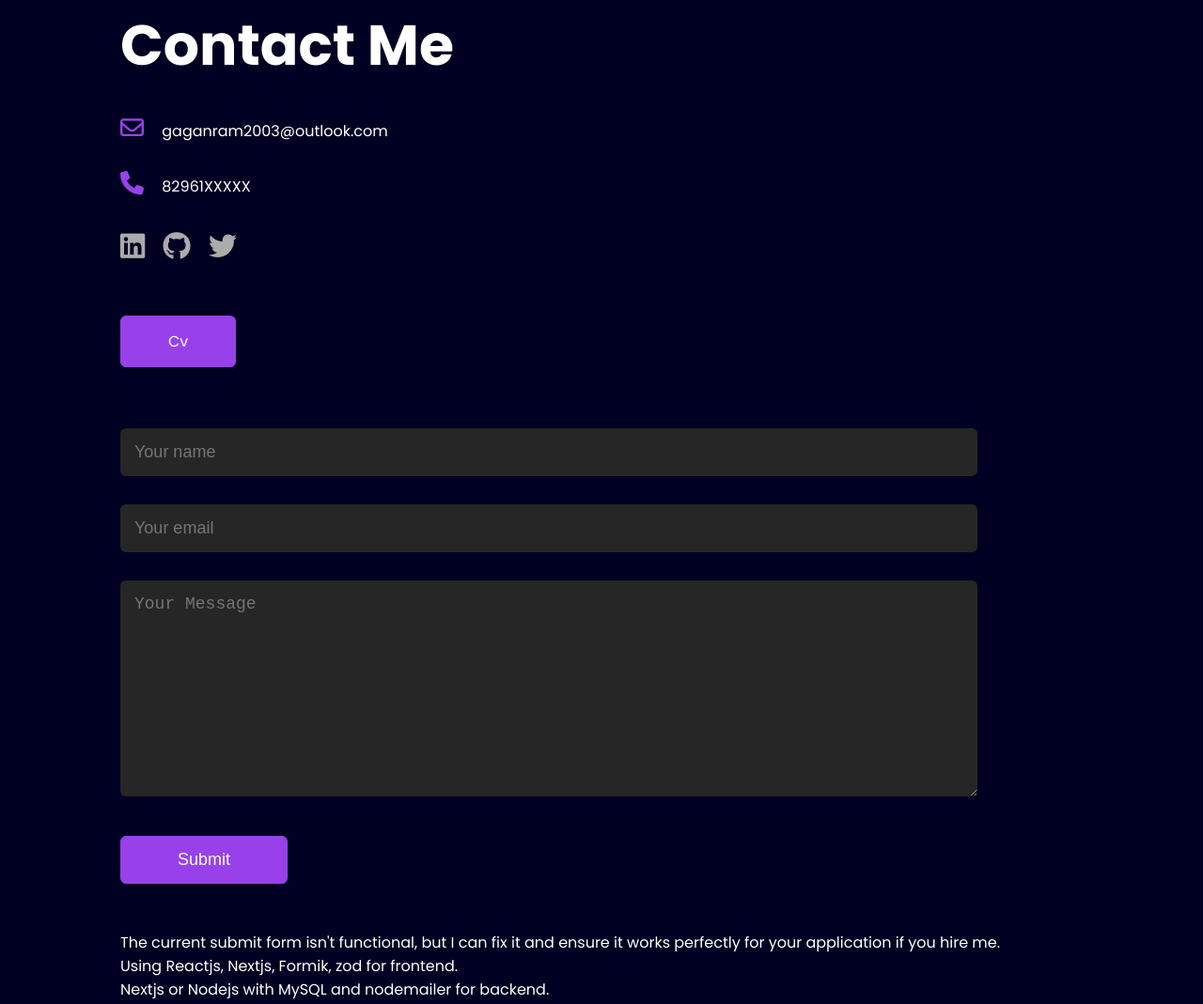
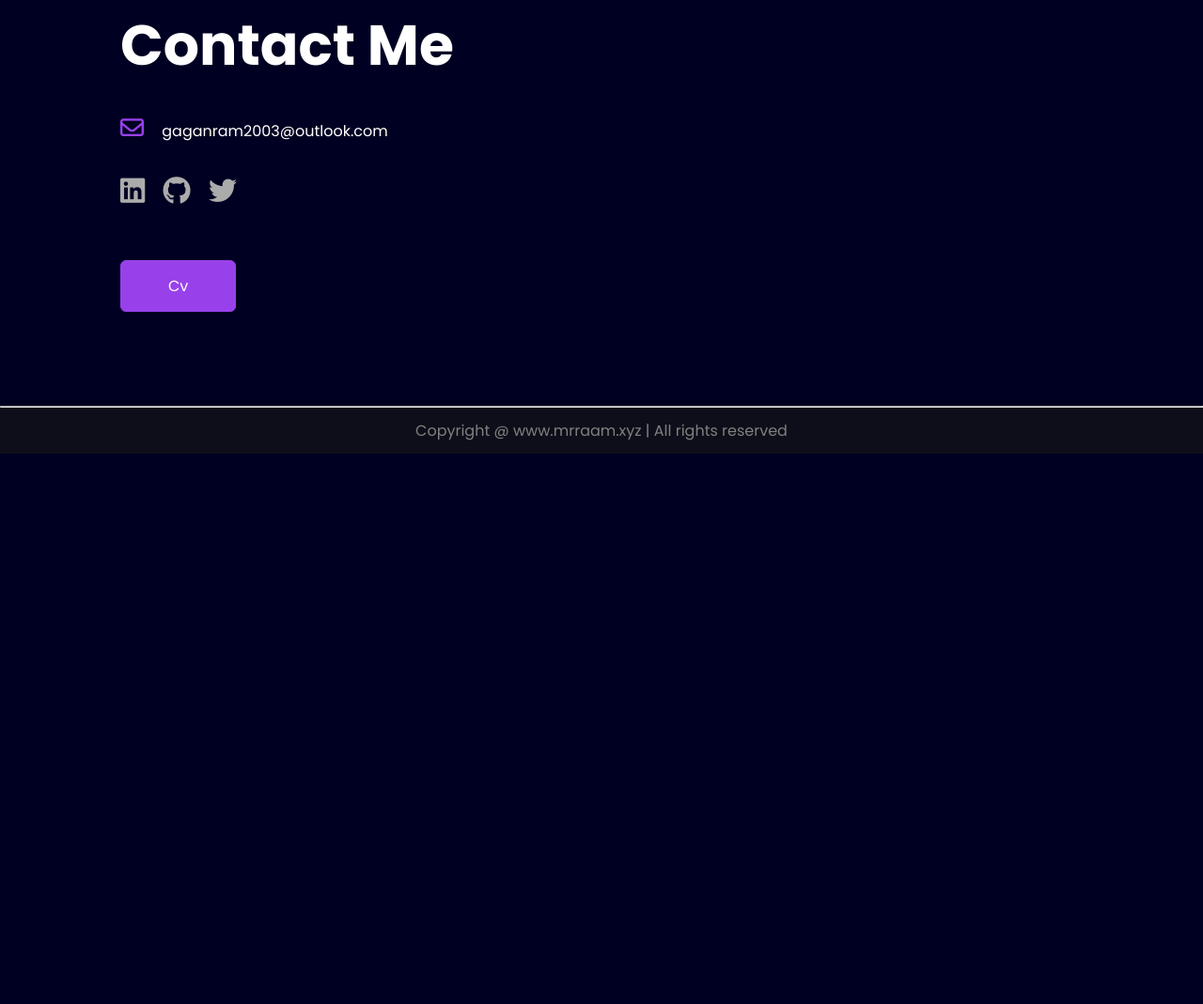
Before and after one commit to Gagan-Ram/mrraam, a plain HTML site: page index.html in a window 1280 px wide. Shown: the part 3422-4491 px from the top of the page at 94% size. After the commit the page ends 3905 px from the top, so only its background shows below. Drawn offline with nearby package versions, Linux system fonts and the light colour scheme.

Commit message:
Update index.html
Updated Contact me section

```diff
--- a/index.html
+++ b/index.html
@@ -323,7 +323,7 @@
                 <div class="contact-left">
                     <h1 class="sub-title">Contact Me</h1>
                     <p><i class="fa-regular fa-envelope"></i> gaganram2003@outlook.com</p>
-                    <p><i class="fa-solid fa-phone"></i> 82961XXXXX</p>
+<!--                     <p><i class="fa-solid fa-phone"></i> 8296168080</p> -->
                     <div class="social-icons">
                         <a href="https://www.linkedin.com/in/gagan-g-0ba442222/" target="_blank"><i class="fa-brands fa-linkedin"></i></a>
                         <a href="https://github.com/Gagan-Ram/" target="_blank"><i class="fa-brands fa-github"></i></a>
@@ -331,7 +331,7 @@
                     </div>
                     <a href="https://drive.google.com/file/d/1MDGk871XFY4MfHKCV1-_xY2TAD2kxAIK/view" download target="_blank" class="btn btn2">Cv</a>
                 </div>
-                <div class="contact-right">
+<!--                 <div class="contact-right">
                     <form>
                         <input type="text" name="Name" placeholder="Your name" required>
                         <input type="email" name="" id="email" placeholder="Your email" required>
@@ -342,7 +342,7 @@
                 <p>The current submit form isn't functional, but I can fix it and ensure it works perfectly for your application if you hire me.
                 <br>Using Reactjs, Nextjs, Formik, zod for frontend.<br>
                 Nextjs or Nodejs with MySQL and nodemailer for backend.
-                </p>
+                </p> -->
             </div>
         </div>
     </div>
```
